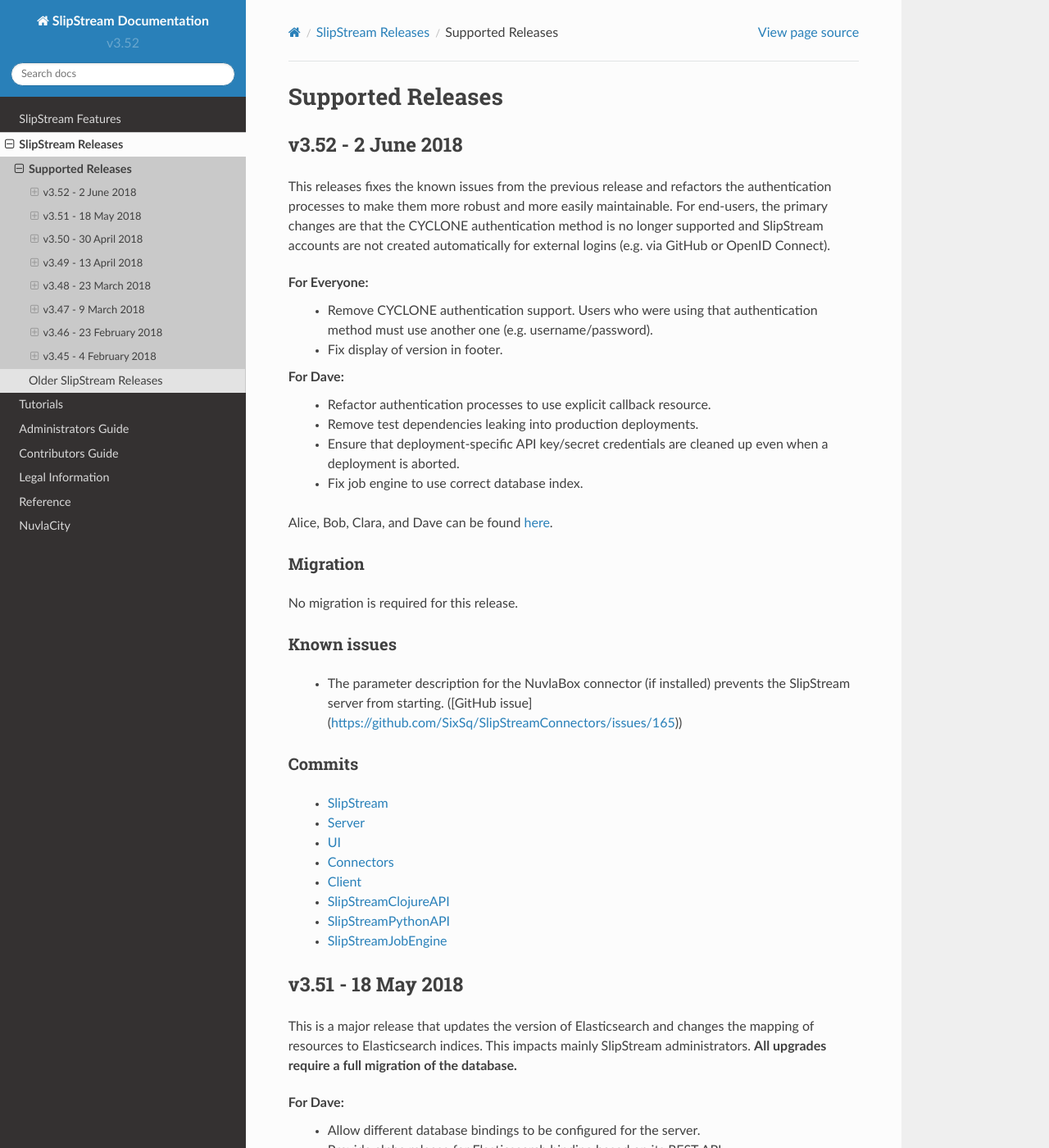
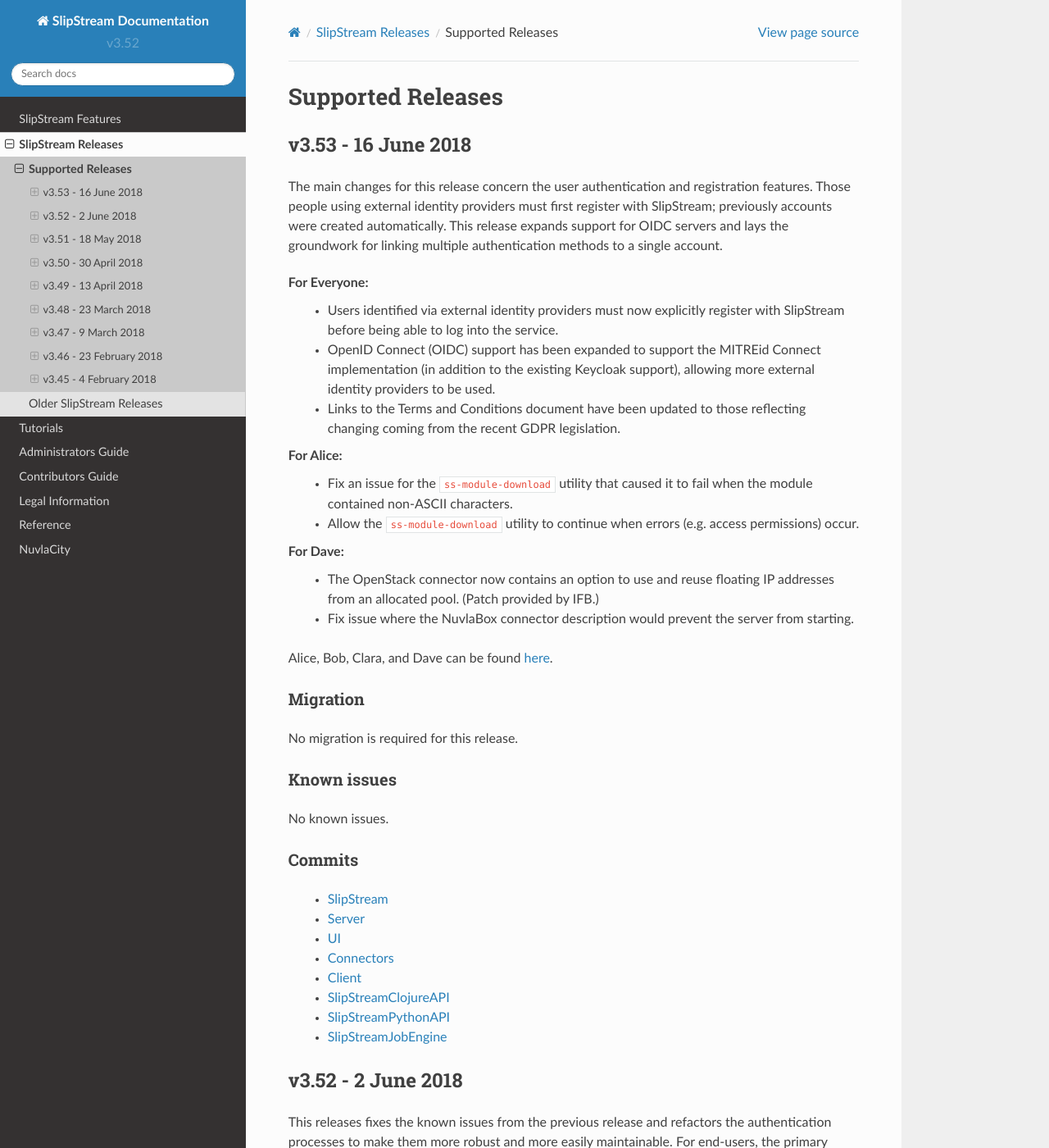
Before and after one commit to slipstream/SlipStreamDocumentation, a Sphinx documentation site: the page built from docs/release_notes/supported-releases.rst, in a window 1280 px wide and 1400 px high. Shown: the whole window at 82% size. Built offline with Sphinx 7.4.7 and the Read the Docs theme 2.0.0, drawn with Linux system fonts in a browser that asks for light colours.

Commit message:
add draft release nodes for v3.53

```diff
--- a/docs/release_notes/supported-releases.rst
+++ b/docs/release_notes/supported-releases.rst
@@ -1,5 +1,66 @@
 Supported Releases
 ==================
+
+v3.53 - 16 June 2018
+--------------------
+
+The main changes for this release concern the user authentication and
+registration features.  Those people using external identity providers
+must first register with SlipStream; previously accounts were created
+automatically.  This release expands support for OIDC servers and lays
+the groundwork for linking multiple authentication methods to a single
+account.
+
+For Everyone:
+ - Users identified via external identity providers must now
+   explicitly register with SlipStream before being able to log into
+   the service.
+ - OpenID Connect (OIDC) support has been expanded to support the
+   MITREid Connect implementation (in addition to the existing
+   Keycloak support), allowing more external identity providers to be
+   used.
+ - Links to the Terms and Conditions document have been updated to
+   those reflecting changing coming from the recent GDPR legislation.
+
+For Alice:
+ - Fix an issue for the ``ss-module-download`` utility that caused it
+   to fail when the module contained non-ASCII characters.
+ - Allow the ``ss-module-download`` utility to continue when errors
+   (e.g. access permissions) occur.
+
+For Dave:
+ - The OpenStack connector now contains an option to use and reuse
+   floating IP addresses from an allocated pool. (Patch provided by
+   IFB.)
+ - Fix issue where the NuvlaBox connector description would prevent
+   the server from starting.
+
+Alice, Bob, Clara, and Dave can be found
+`here <http://sixsq.com/personae/>`_.
+
+Migration
+~~~~~~~~~
+
+No migration is required for this release.
+
+Known issues
+~~~~~~~~~~~~
+
+No known issues.
+
+
+Commits
+~~~~~~~
+
+ -  `SlipStream <https://github.com/slipstream/SlipStream/compare/v3.52...v3.53>`__
+ -  `Server <https://github.com/slipstream/SlipStreamServer/compare/v3.52...v3.53>`__
+ -  `UI <https://github.com/slipstream/SlipStreamUI/compare/v3.52...v3.53>`__
+ -  `Connectors <https://github.com/slipstream/SlipStreamConnectors/compare/v3.52...v3.53>`__
+ -  `Client <https://github.com/slipstream/SlipStreamClient/compare/v3.52...v3.53>`__
+ -  `SlipStreamClojureAPI <https://github.com/slipstream/SlipStreamClojureAPI/compare/v3.52...v3.53>`__
+ -  `SlipStreamPythonAPI <https://github.com/slipstream/SlipStreamPythonAPI/compare/v3.52...v3.53>`__
+ -  `SlipStreamJobEngine <https://github.com/slipstream/SlipStreamJobEngine/compare/v3.52...v3.53>`__
+
 
 v3.52 - 2 June 2018
 -------------------
```
